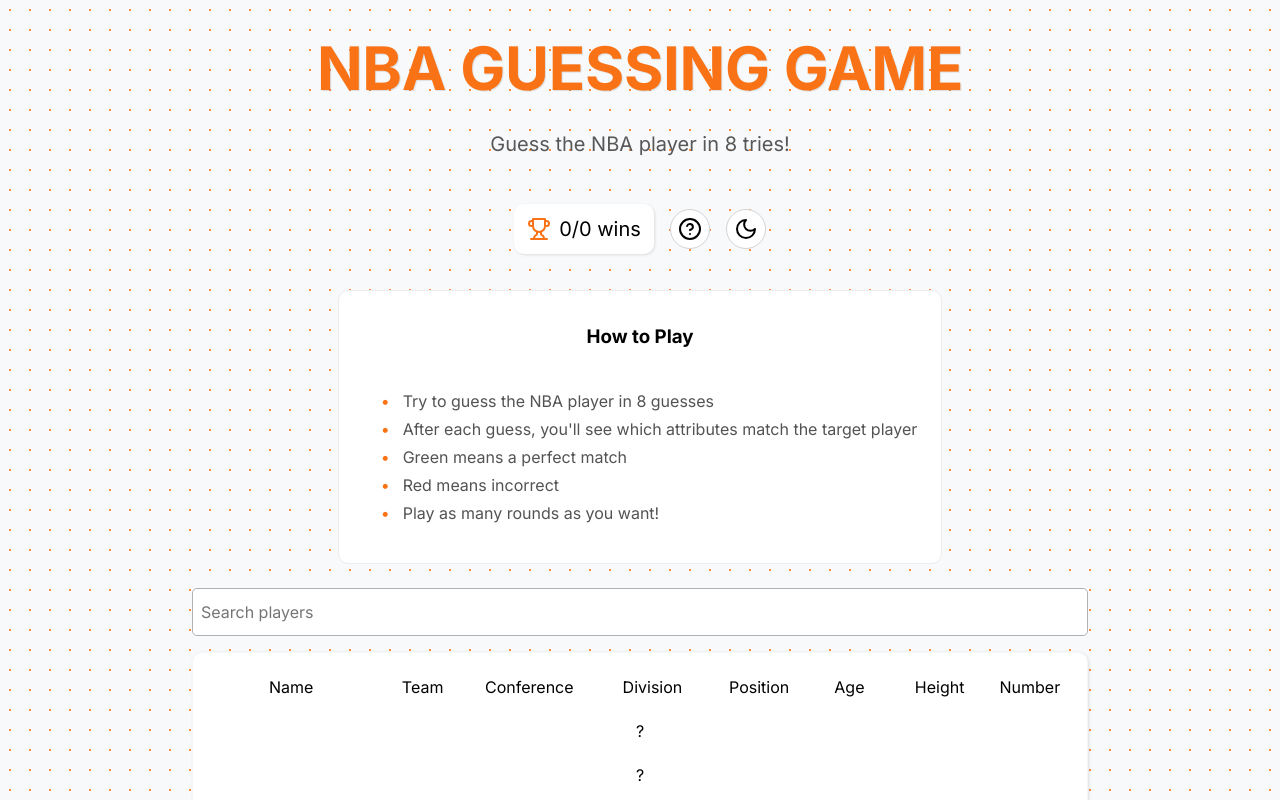
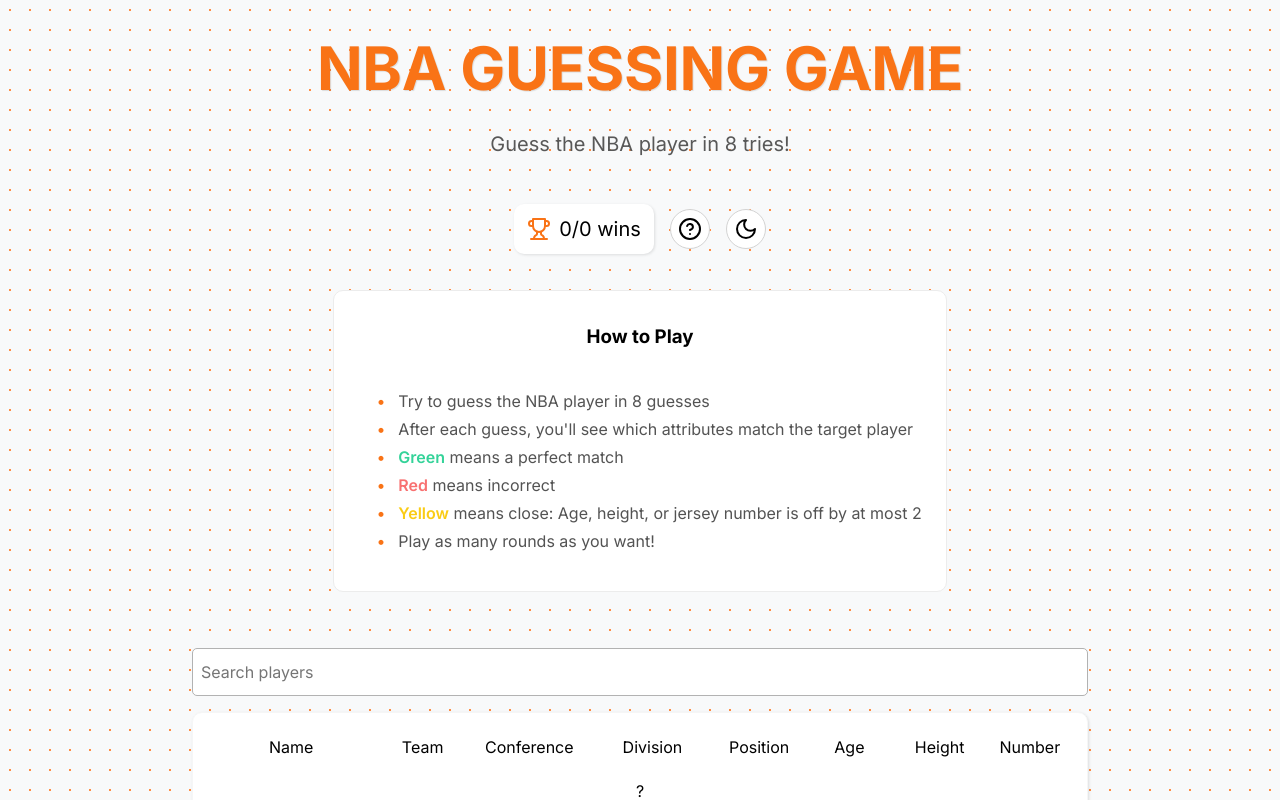
Before and after one commit to isidora04/nba-guessing-game, a React (Create React App) app in the folder my-app/: page /play in a window 1280 px wide. Both pictures are taken after a click on the button 689 px from the left and 228 px from the top of the page. Shown: the top 800 px of the page. Built offline with nearby package versions, Linux system fonts and the light colour scheme.

Commit message:
added close match functionality and more

```diff
--- a/my-app/package.json
+++ b/my-app/package.json
@@ -3,7 +3,10 @@
   "version": "0.1.0",
   "private": true,
   "dependencies": {
-    "@balldontlie/sdk": "^1.2.2",
+    "@emotion/react": "^11.14.0",
+    "@emotion/styled": "^11.14.0",
+    "@mui/icons-material": "^7.1.2",
+    "@mui/material": "^7.1.2",
     "@testing-library/dom": "^10.4.0",
     "@testing-library/jest-dom": "^6.6.3",
     "@testing-library/react": "^16.3.0",
--- a/my-app/src/logic/HandleGuess.ts
+++ b/my-app/src/logic/HandleGuess.ts
@@ -1,10 +1,11 @@
 import { PlayerInfo } from "../infrastructure/PlayerProvider";
 
-type MatchType = "correct" | "incorrect" | "partial" | "higher" | "lower";
+type MatchType = "correct" | "incorrect" | "higher" | "lower";
 
 export interface AttributeFeedback {
   value: string | number;
   match: MatchType;
+  isClose?: boolean;
 }
 
 export interface GuessFeedback {
@@ -44,26 +45,26 @@
             },
             position: {
                 value: guess.position,
-                match: guess.position === target.position ? "correct" :
-                    guess.position.split("-").includes(target.position) ||
-                    target.position.split("-").includes(guess.position)
-                    ? "partial" : "incorrect"
+                match: guess.position === target.position ? "correct" : "incorrect"
             },
             height: {
                 value: guess.displayHeight,
                 match: guess.height === target.height ? "correct" :
                     guess.height > target.height
-                    ? "lower" : "higher"
+                    ? "lower" : "higher",
+                isClose: guess.height !== target.height && Math.abs(guess.height - target.height) <= 2 ? true : false // within 2 inches
             },
             jerseyNumber: {
                 value: guess.jerseyNumber,
                 match: guess.jerseyNumber === target.jerseyNumber ? "correct" :
-                    guess.jerseyNumber > target.jerseyNumber ? "lower" : "higher"
+                    guess.jerseyNumber > target.jerseyNumber ? "lower" : "higher",
+                isClose: guess.jerseyNumber !== target.jerseyNumber && Math.abs(guess.jerseyNumber - target.jerseyNumber) <= 2 ? true : false // within 2 numbers
             },
             age: {
                 value: guess.age,
                 match: guess.age === target.age ? "correct" :
-                    guess.age > target.age ? "lower" : "higher"
+                    guess.age > target.age ? "lower" : "higher",
+                isClose: guess.age !== target.age && Math.abs(guess.age - target.age) <= 2 ? true : false // within 2 years
             },
             conference: {
                 value: guess.conference,
--- a/my-app/src/pages/gamePage.css
+++ b/my-app/src/pages/gamePage.css
@@ -38,6 +38,14 @@
     gap: 0.5rem;
     align-items: center;
     margin: 2rem 0.5rem;
+}
+
+.error-text {
+    font-weight: 600;
+}
+
+.dark .error-text {
+    color: white;
 }
 
 .game-header p {
@@ -167,6 +175,7 @@
     font-family: 'Inter', sans-serif;
     font-size: 1rem;
     border-radius: 10px;
+    transition: background-color 0.25s ease-in-out;
 }
 
 .dark .search-results button {
@@ -285,7 +294,7 @@
 
 .incorrect, .higher, .lower {
     background-color: rgba(255, 136, 136, 0.555);
-    color: rgb(125, 43, 43);
+    color: #7d2b2b;
 }
 
 .dark .incorrect, .dark .higher, .dark .lower {
@@ -306,7 +315,7 @@
 
 .correct {
     background-color: rgba(155, 255, 155, 0.441);
-    color: rgb(38, 90, 38);
+    color: #265a26;
 }
 
 .dark .correct {
@@ -316,7 +325,7 @@
 
 .partial {
     background-color: rgba(255, 255, 150, 0.461);
-    color: rgb(83, 83, 18);
+    color: #535312;
 }
 
 .dark .partial {
--- a/my-app/src/pages/gamePage.tsx
+++ b/my-app/src/pages/gamePage.tsx
@@ -4,6 +4,7 @@
 import { Trophy, CircleHelp, RefreshCw, ArrowDown, ArrowUp } from "lucide-react";
 import './gamePage.css';
 import DarkModeToggle from "../components/DarkModeToggle";
+import { Collapse, Grow } from "@mui/material";
 
 const GamePage = () => {
 
@@ -51,6 +52,7 @@
             setGuesses(Array(8).fill(defaultGuess));
             setWinPopup(false);
             setLossPopup(false);
+            setError("");
 
             const randomPlayer = await PlayerProvider.getRandomPlayer();
             setTargetPlayer(randomPlayer);
@@ -77,8 +79,14 @@
 
     const handleClick = async (player: PlayerInfo) => {
         try {
+            setError(""); // reset from prev guess
             if (!targetPlayer.name) {
                 setError("Error: could not get target player");
+                return;
+            }
+
+            if (guesses.some((guess) => guess.name.value === player.name)) {
+                setError("Already guessed this player!");
                 return;
             }
 
@@ -91,7 +99,6 @@
             setGuessCount(guessCount + 1);
 
             if (guessFeedback.name.match === "correct") {
-                setWinCount(winCount + 1);
                 handleWin();
             }
             if (guessFeedback.name.match !== "correct" && guessCount + 1 === 8) {
@@ -129,22 +136,25 @@
                 </div>
             </div>
 
-            {helpPopup && <>
-                <div className="help-popup">
+            {/* Game instructions */}
+            <Collapse className="help-popup" in={helpPopup}>
                 <div className="help-container">
                 <h3>How to Play</h3>
                     <ul className="instructions">
                         <li>Try to guess the NBA player in 8 guesses</li>
                         <li>After each guess, you'll see which attributes match the target player</li>
-                            <li>Green means a perfect match</li>
-                            <li>Red means incorrect</li>
+                        <li><span style={{color: "#34d399",
+                            fontWeight: "600"}}>Green</span> means a perfect match</li>
+                        <li><span style={{color: "#f87171",
+                            fontWeight: "600"}}>Red</span> means incorrect</li>
+                        <li><span style={{color: "#facc15",
+                            fontWeight: "600"}}>Yellow</span> means close: Age, height, or jersey number is off by at most 2</li>
                         <li>Play as many rounds as you want!</li>
                     </ul>
                 </div>
-                </div>
-            </>}
+            </Collapse>
 
-            {error && <p className="error-text">{error}</p>}
+            <Grow in={error !== ""}><p className="error-text">{error}</p></Grow>
 
             <input type="text" placeholder="Search players" className="search-bar"
                 value={search} onChange={(e) => setSearch(e.target.value)}
@@ -183,21 +193,21 @@
                                 <span className="short-div">{divisionShortForm[guess.division.value]}</span>
                             </p>
                             <p className={guess.position.match}>{guess.position.value}</p>
-                            <p className={guess.age.match}>
+                            <p className={`${guess.age.match} ${guess.age.isClose ? "partial" : ""}`}>
                                 <span>
                                     {guess.age.value}
                                     {guess.age.match === "lower" && <ArrowDown className="arrow" />}
                                     {guess.age.match === "higher" && <ArrowUp className="arrow" />}
                                 </span>
                             </p>
-                            <p className={guess.height.match}>
+                            <p className={`${guess.height.match} ${guess.height.isClose ? "partial" : ""}`}>
                                 <span>
                                     {guess.height.value}
                                     {guess.height.match === "lower" && <ArrowDown className="arrow" />}
                                     {guess.height.match === "higher" && <ArrowUp className="arrow" />}
                                 </span>
                             </p>
-                            <p className={guess.jerseyNumber.match}>
+                            <p className={`${guess.jerseyNumber.match} ${guess.jerseyNumber.isClose ? "partial" : ""}`}>
                                 <span>
                                     {guess.jerseyNumber.value}
                                     {guess.jerseyNumber.match === "lower" && <ArrowDown className="arrow" />}
```
Also changed, not shown: 1 other file (tests, documents, lock files or other folders). Lines whose indentation alone changed are shown as unchanged.
